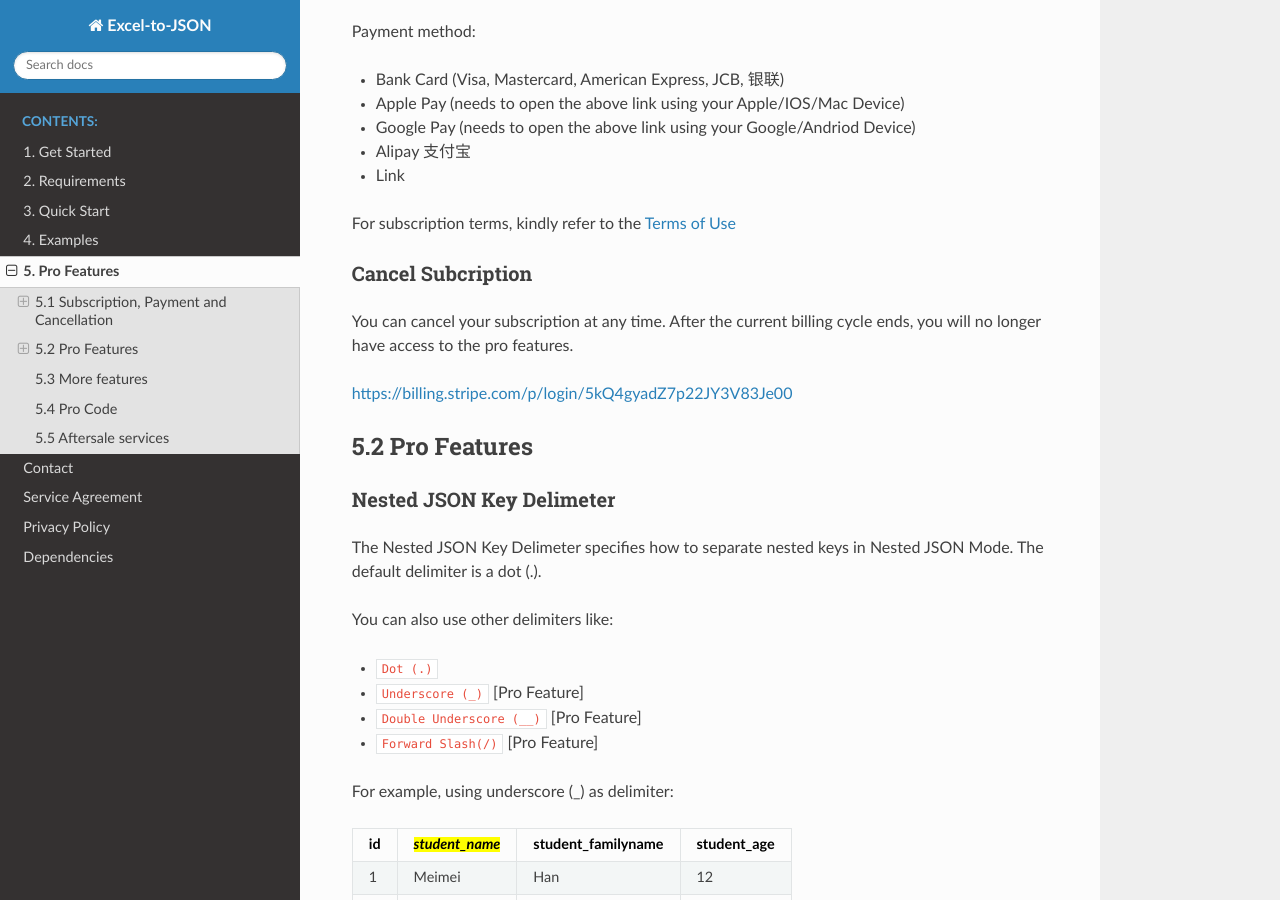
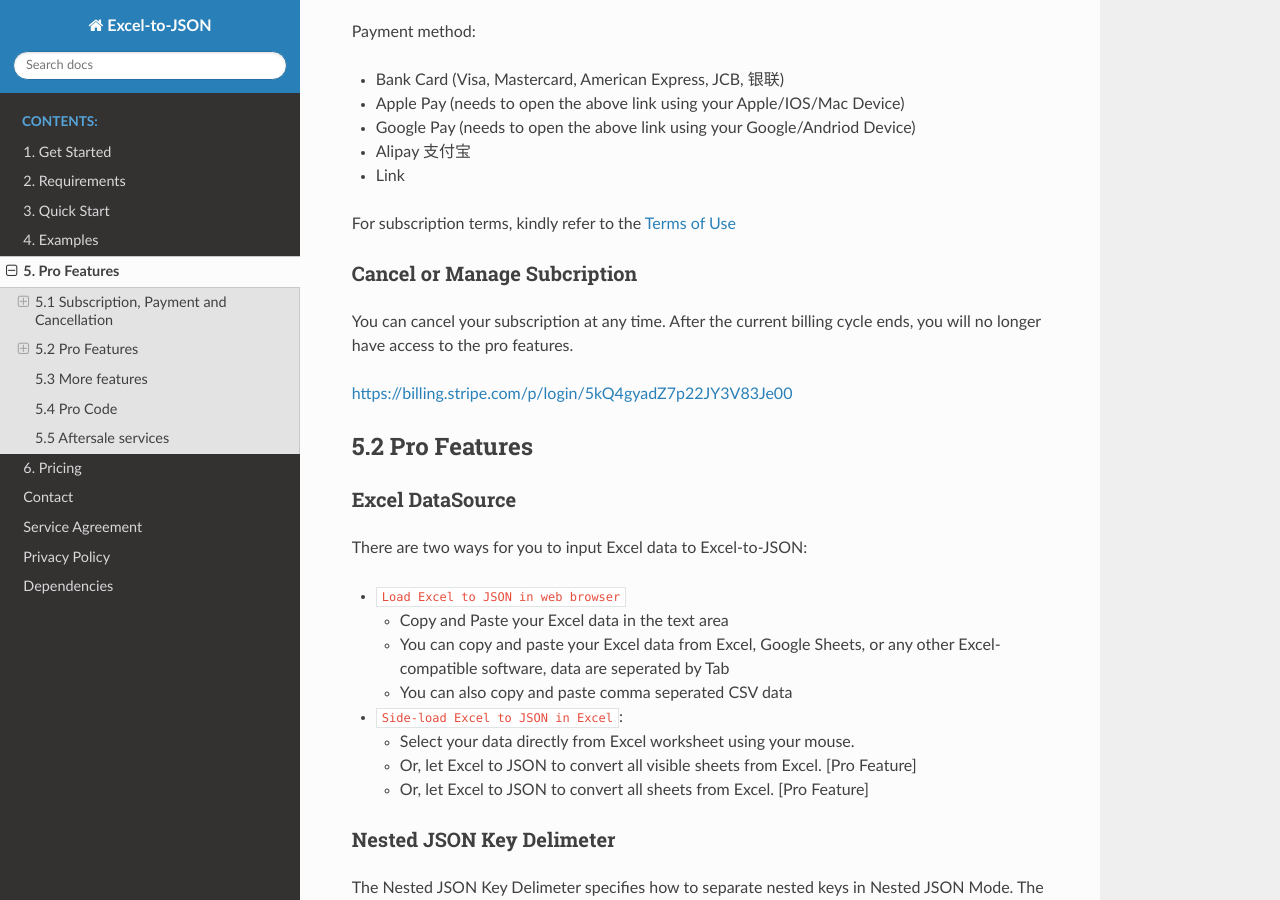
Before and after one commit to he-yang/Excel-to-JSON, a Sphinx documentation site: the page built from source/profeatures.md, in a window 1280 px wide and 900 px high, scrolled down 774 px. Built offline with Sphinx 7.4.7 and the Read the Docs theme 3.1.0, drawn with Linux system fonts in a browser that asks for light colours; some of the changed text lies outside the part shown.

Commit message:
upgrade to v3.1

```diff
--- a/source/conf.py
+++ b/source/conf.py
@@ -9,7 +9,7 @@
 project = 'Excel-to-JSON'
 copyright = '2022~2025, WTSolutions'
 author = 'WTSolutions'
-release = '3.0.0.0'
+release = '3.1.0.0'
 
 # -- General configuration ---------------------------------------------------
 # https://www.sphinx-doc.org/en/master/usage/configuration.html#general-configuration
--- a/source/index.rst
+++ b/source/index.rst
@@ -20,6 +20,7 @@
 
    getstarted.md
    profeatures.md
+   pricing.md
    contact.md
    termsofuse.md
    privacy.md
--- a/source/profeatures.md
+++ b/source/profeatures.md
@@ -30,7 +30,7 @@
 
 For subscription terms, kindly refer to the [Terms of Use](termsofuse.md)
 
-### Cancel Subcription
+### Cancel or Manage Subcription
 
 You can cancel your subscription at any time. After the current billing cycle ends, you will no longer have access to the pro features.
 
@@ -38,6 +38,19 @@
 
 
 ## 5.2 Pro Features
+
+### Excel DataSource
+
+There are two ways for you to input Excel data to Excel-to-JSON:
+
+* `Load Excel to JSON in web browser`
+    *  Copy and Paste your Excel data in the text area
+    *  You can copy and paste your Excel data from Excel, Google Sheets, or any other Excel-compatible software, data are seperated by Tab
+    *  You can also copy and paste comma seperated CSV data
+* `Side-load Excel to JSON in Excel`:
+    * Select your data directly from Excel worksheet using your mouse.
+    * Or, let Excel to JSON to convert all visible sheets from Excel. [Pro Feature]
+    * Or, let Excel to JSON to convert all sheets from Excel. [Pro Feature]
 
 ### Nested JSON Key Delimeter
 
```
Also changed, not shown: other parts of source/profeatures.md (+1 -1 lines), source/getstarted.md (+7 -3 lines), source/pricing.md (added, +37 -0 lines).
